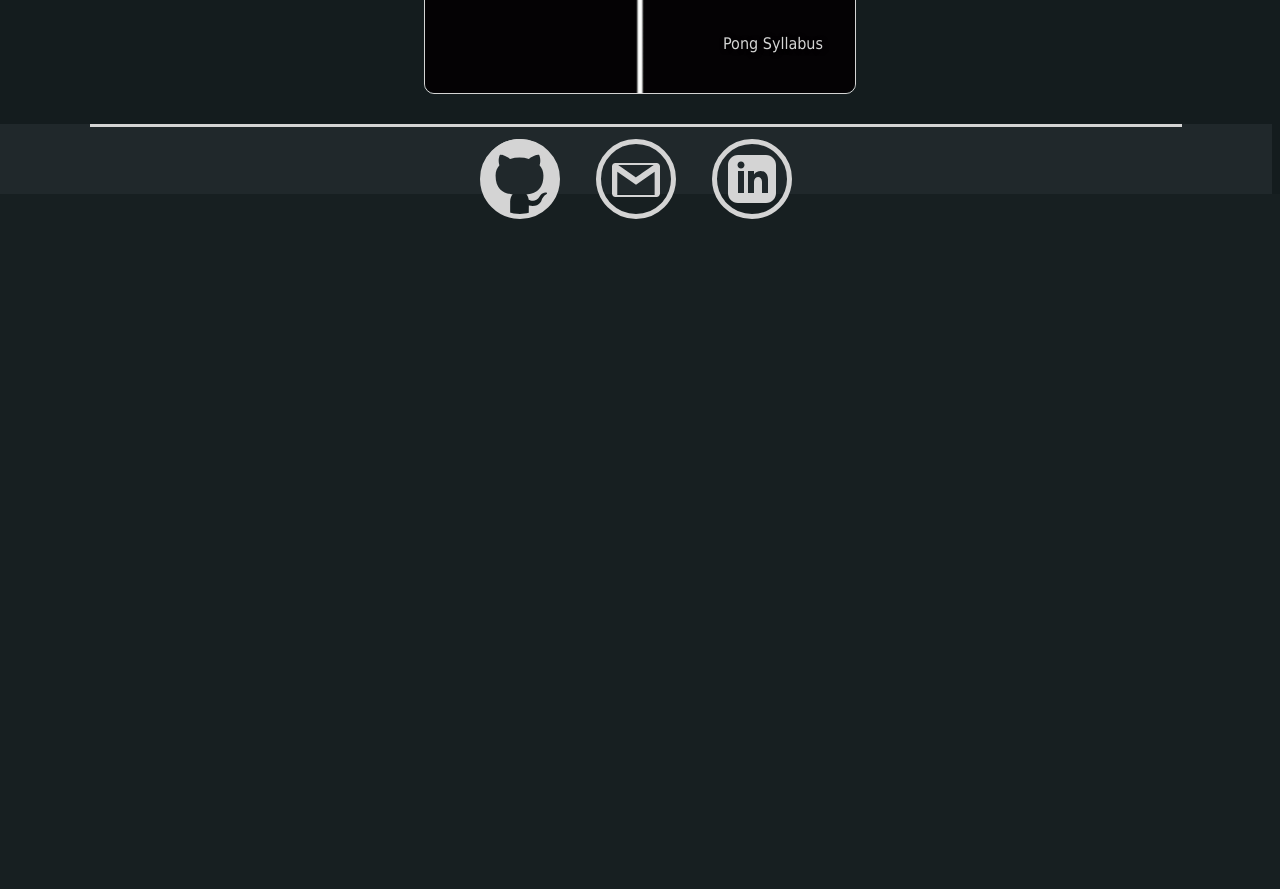
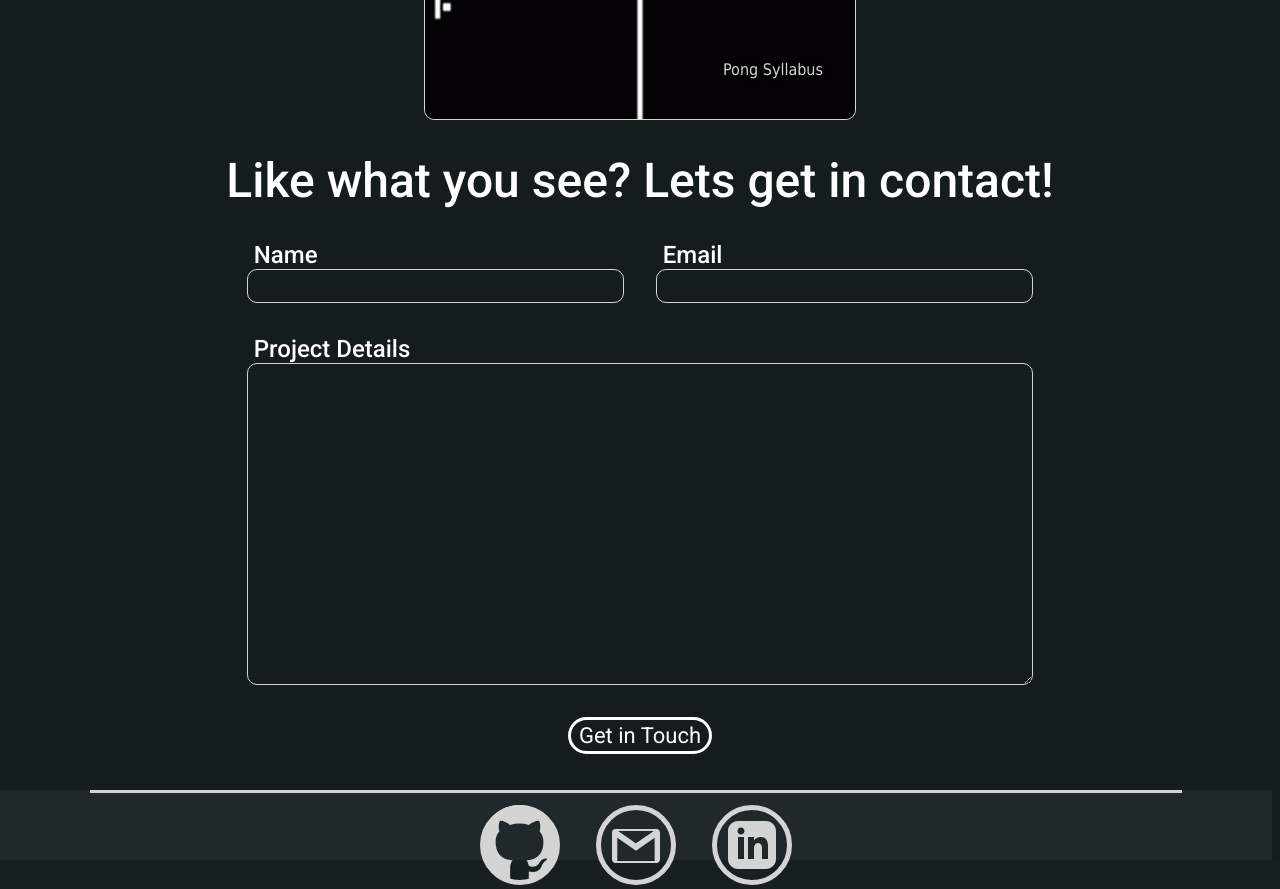
Before and after one commit to RavenDuffy/portfolio, a Next.js app in the folder portfolio_front/: page / in a window 1280 px wide. Shown: the part 2340-3229 px from the top of the page. Before the commit the page ends 2563 px from the top, so only its background shows below. Built offline with nearby package versions, Linux system fonts and the light colour scheme.

Commit message:
finished the appearance of the contact page

```diff
--- /dev/null
+++ b/portfolio_front/components/contact/contact.module.scss
@@ -0,0 +1,64 @@
+.contactTitle {
+  font-size: 3rem;
+  font-weight: 500;
+}
+
+.formWrapper {
+  display: grid;
+  gap: 2rem 2rem;
+  width: 95%;
+
+  .spanTwo {
+    grid-column: span 2;
+    grid-row: span 1;
+  }
+
+  label {
+    font-size: 1.5rem;
+    margin-left: 0.5ch;
+    font-weight: 500;
+  }
+}
+
+.inputLabelWrapper {
+  display: flex;
+  flex-direction: column;
+
+  input,
+  textarea {
+    background: none;
+    border: 1px solid var(--main-grey);
+    border-radius: 10px;
+    padding: 0 0.6ch;
+    line-height: 2rem;
+    font-size: 1.3rem;
+    font-family: 'Roboto';
+    font-weight: 400;
+  }
+
+  textarea {
+    height: 20rem;
+  }
+
+  input:focus,
+  textarea:focus {
+    outline: none;
+    overflow: auto;
+    background-color: var(--main-focus-back);
+  }
+}
+
+.submit {
+  margin-top: 2rem;
+  border: 3px solid #fff;
+  border-radius: 30px;
+  font-size: 1.375rem;
+  padding: 0.2rem 0.5rem;
+}
+
+.submit:hover {
+  transition: 0.4s;
+  background-color: var(--main-white);
+  color: var(--main-back);
+  font-weight: 600;
+}
--- /dev/null
+++ b/portfolio_front/components/contact/contact.tsx
@@ -0,0 +1,39 @@
+import { Section } from '../section'
+import styles from './contact.module.scss'
+
+export const ContactMe = () => {
+  return (
+    <Section
+      sectionName='contact'
+      id='contact'
+      isWidthCapped
+      style={{
+        display: 'flex',
+        flexDirection: 'column',
+        alignItems: 'center',
+        minHeight: '80vh',
+      }}
+    >
+      <h1 className={styles.contactTitle}>
+        Like what you see? Lets get in contact!
+      </h1>
+      <form className={styles.formWrapper}>
+        <div className={styles.inputLabelWrapper}>
+          <label htmlFor='name'>Name</label>
+          <input id='name'></input>
+        </div>
+        <div className={styles.inputLabelWrapper}>
+          <label>Email</label>
+          <input id='email'></input>
+        </div>
+        <div className={`${styles.inputLabelWrapper} ${styles.spanTwo}`}>
+          <label>Project Details</label>
+          <textarea id='details'></textarea>
+        </div>
+      </form>
+      <button type='submit' className={styles.submit}>
+        Get in Touch
+      </button>
+    </Section>
+  )
+}
--- a/portfolio_front/components/desc-box.module.scss
+++ b/portfolio_front/components/desc-box.module.scss
@@ -20,6 +20,7 @@ $x-small: 540px;
   .descText {
     white-space: pre-wrap;
     text-align: center;
+    padding: 0 1rem;
 
     h3,
     h4 {
--- a/portfolio_front/components/layouts/home-layout.tsx
+++ b/portfolio_front/components/layouts/home-layout.tsx
@@ -4,6 +4,7 @@ import { Landing } from '../landing/landing'
 import { About } from '../about/about'
 import { Footer } from '../footer/footer'
 import { Projects } from '../projects/projects'
+import { ContactMe } from '../contact/contact'
 
 export const HomeLayout = () => {
   return (
@@ -13,6 +14,7 @@ export const HomeLayout = () => {
         <Landing />
         <About />
         <Projects />
+        <ContactMe />
         <Footer />
       </BasePage>
     </>
--- a/portfolio_front/components/nav/links.tsx
+++ b/portfolio_front/components/nav/links.tsx
@@ -28,7 +28,7 @@ const Links = ({ isHamburgerOpen, setIsOpen }: NavLinksProps) => {
       </button>
       <button
         onClick={() => {
-          scrollToElement('')
+          scrollToElement('contact')
           setIsOpen && setIsOpen(!isHamburgerOpen)
         }}
       >
--- a/portfolio_front/components/projects/projects.module.scss
+++ b/portfolio_front/components/projects/projects.module.scss
@@ -5,11 +5,13 @@
   align-items: center;
 
   h1 {
+    font-size: 3rem;
     font-weight: 500;
+    margin-bottom: 1.1rem;
   }
 
   .hrWrap {
-    width: 11ch;
+    width: 15ch;
 
     hr {
       margin: 0;
--- a/portfolio_front/components/section.tsx
+++ b/portfolio_front/components/section.tsx
@@ -4,6 +4,7 @@ interface SectionProps {
   sectionName: string
   isWidthCapped?: boolean
   children?: React.ReactNode
+  style?: React.CSSProperties
 }
 
 export const Section: React.FC<
@@ -16,6 +17,7 @@ export const Section: React.FC<
       style={{
         minHeight: '100vh',
         maxWidth: props.isWidthCapped ? '946px' : 'unset',
+        ...props.style,
       }}
       className={props.className}
     >
--- a/portfolio_front/styles/globals.scss
+++ b/portfolio_front/styles/globals.scss
@@ -67,6 +67,14 @@ p {
   color: var(--main-grey);
 }
 
+input:-webkit-autofill,
+input:-webkit-autofill:hover,
+input:-webkit-autofill:focus,
+input:-webkit-autofill:active {
+  transition: background-color 5000s ease-in-out 0s;
+  -webkit-text-fill-color: var(--main-grey);
+}
+
 .highlightText {
   color: var(--main-highlight);
 }
```
